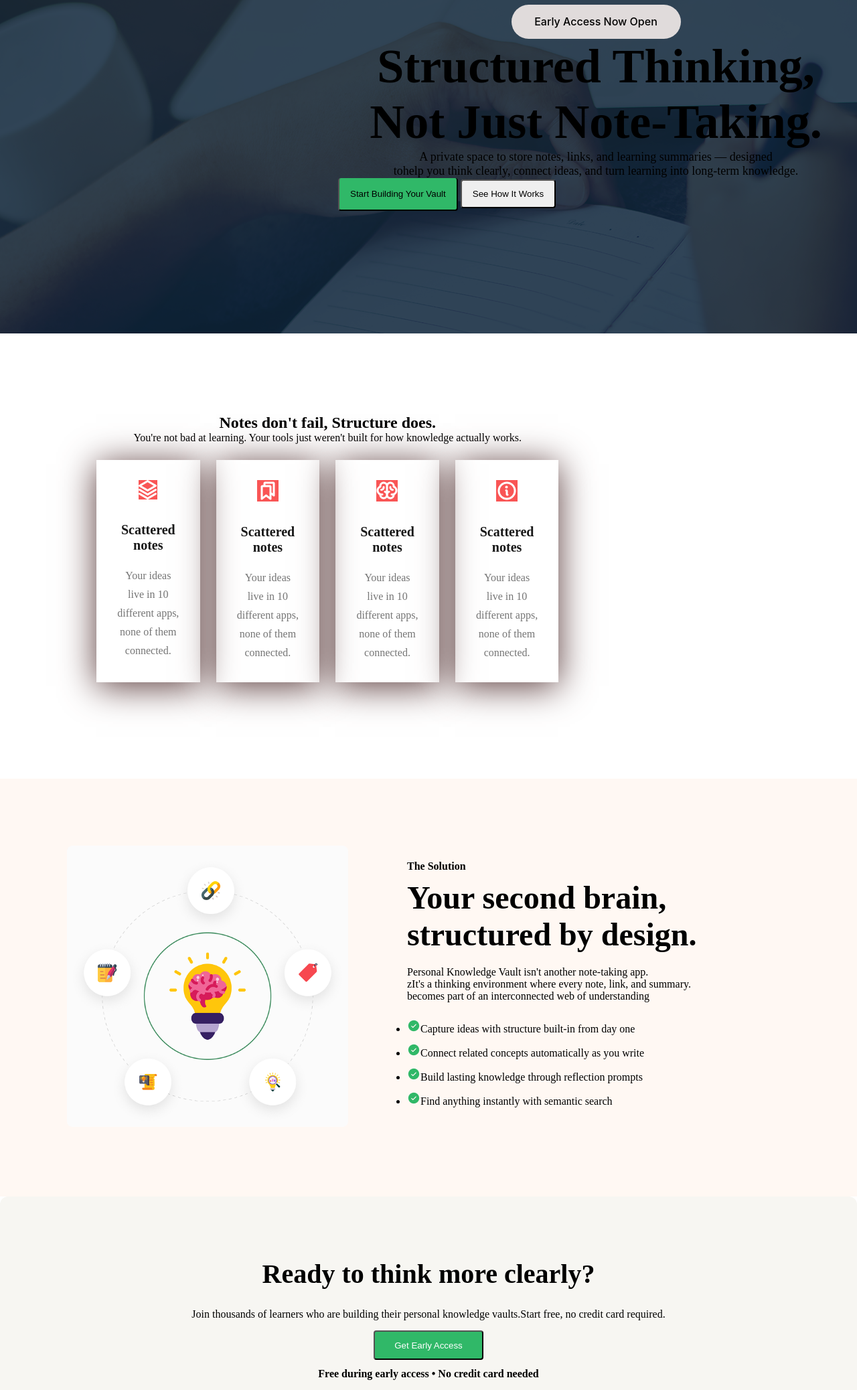
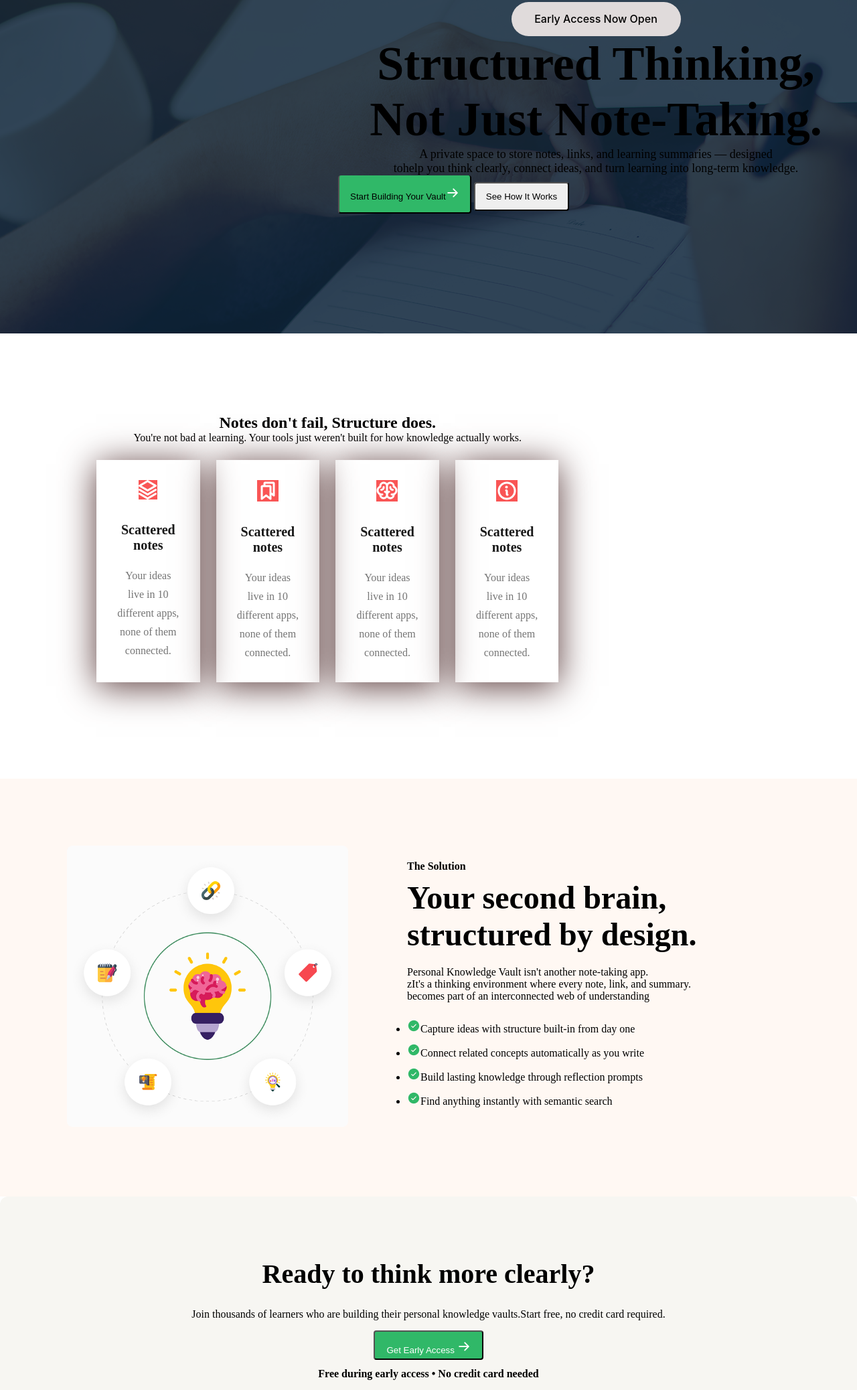
Before and after one commit to nusratjahan1873/nusrat-bs13-1st-assignment, a plain HTML site: page B13-A01-Knowledge-Vault/index.html in a window 1280 px wide. Shown: the part 300-2376 px from the top of the page at 67% size. Drawn offline with Linux system fonts and the light colour scheme.

Commit message:
final assignment

```diff
--- a/B13-A01-Knowledge-Vault/index.html
+++ b/B13-A01-Knowledge-Vault/index.html
@@ -29,7 +29,7 @@
                 <p>A private space to store notes, links, and learning summaries — designed
                     <br>
                     tohelp you think clearly, connect ideas, and turn learning into long-term knowledge.</p>
-                <button class="btn-2">Start Building Your Vault</button>
+                <button class="btn-2">Start Building Your Vault<img src="./assets/ArrowRight.png" alt=""></button>
                 <button class="btn-3">See How It Works</button>
 
             </div>
@@ -99,7 +99,7 @@
     <div class="access-container">
         <h1>Ready to think more clearly?</h1>
         <p>Join thousands of learners who are building their personal knowledge vaults.Start free, no credit card required.</p>
-        <button class="btn-4">Get Early Access</button>
+        <button class="btn-4">Get Early Access <img src="./assets/ArrowRight.png" alt=""></button>
         <h6>Free during early access • No credit card needed</h6>
 
     </div>
--- a/B13-A01-Knowledge-Vault/style.css
+++ b/B13-A01-Knowledge-Vault/style.css
@@ -12,6 +12,7 @@ nav{
    padding: 16px 120px 16px 120px;
    margin: 0 auto;
    text-decoration: none;
+   cursor: auto;
 
 }
 .menu{
@@ -29,7 +30,9 @@ nav .btn{
     border-radius: 4px;
     color: white;
     background-color: #30b868;
+    text-decoration: none;
 }
+
 #banner{
   background: url(./assets/hero-bg.png);
   width: 1780px;
@@ -77,7 +80,9 @@ nav .btn{
     font-size: 18px;
     text-align: center;
 }
-
+ button:hover {
+    background-color: darkorange;
+ }
 
 #banner .banner-container .btn-2{
     background-color: #30b868;
```
